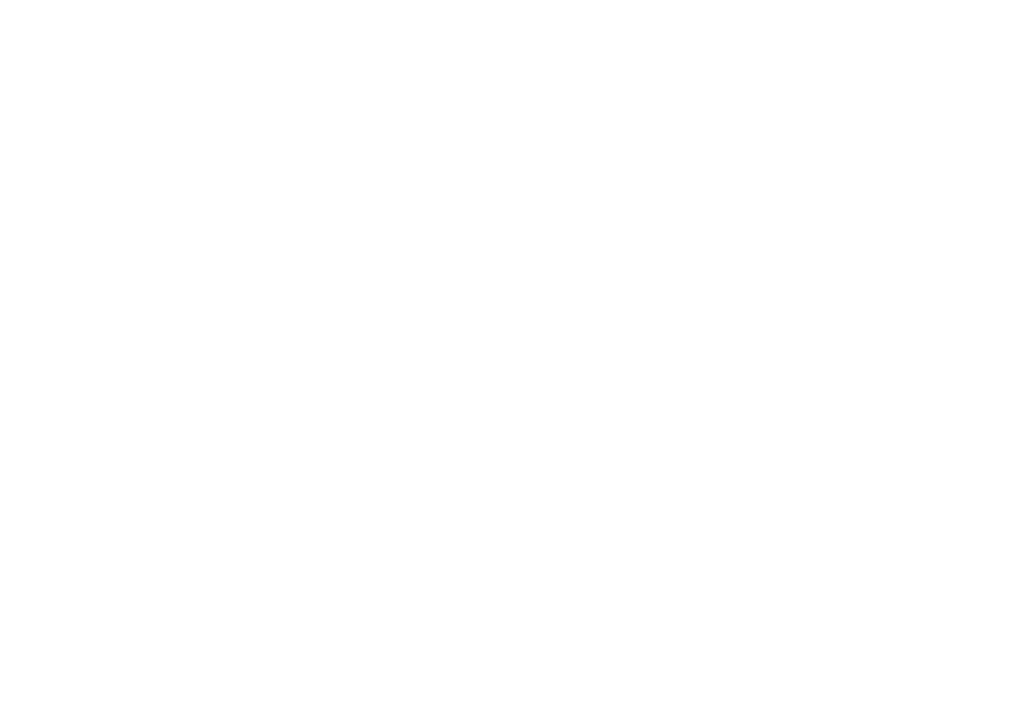
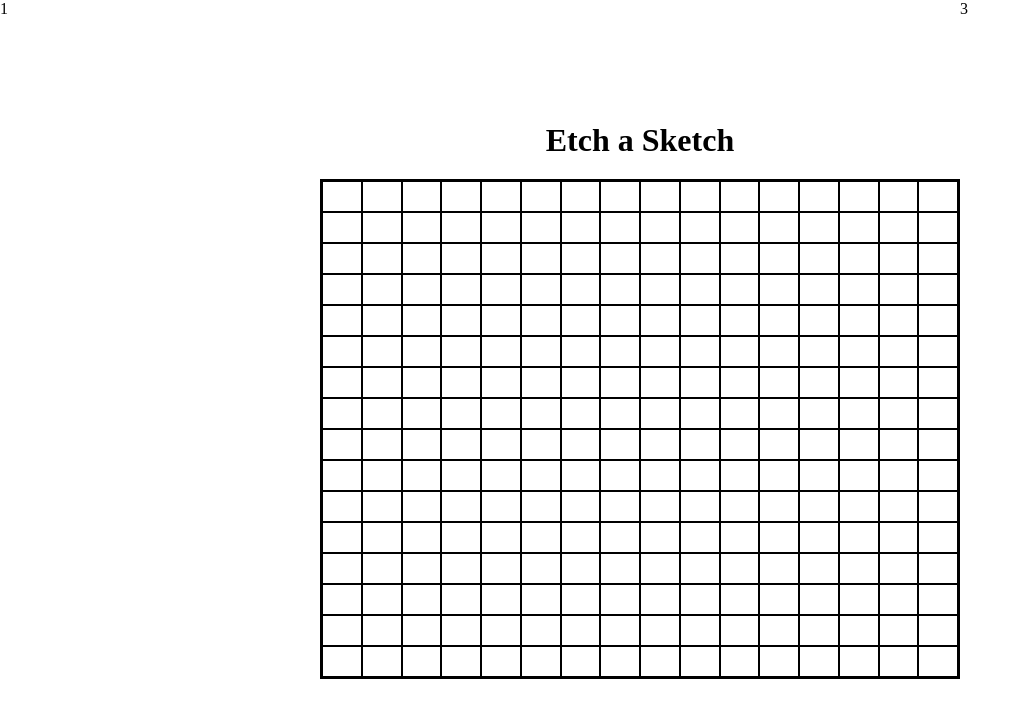
Before and after one commit to amitnit91/etch-a-sketch, a plain HTML site: page index.html in a window 1280 px wide. Shown: the whole page, without its empty margins (0-1028 px from the left). Drawn offline with Linux system fonts and the light colour scheme.

Commit message:
put grid in index and script file and tyested for fixed size window

```diff
--- a/index.html
+++ b/index.html
@@ -7,8 +7,16 @@
     <link rel="stylesheet" href="style.css">
 </head>
 <body>
-    <div id="container"></div>
-
+    <div id="main-container">
+        <div id="first">1</div>
+        <div id="second">
+            <h1>Etch a Sketch</h1>
+            <div id="grid-box">
+                <div id="container"></div>
+            </div>
+        </div>
+        <div id="third">3</div>
+    </div>
 
 
     <script src="script.js"></script>
--- a/script.js
+++ b/script.js
@@ -1,5 +1,43 @@
-function createDiv(){
-    const div=document.createElement('div');
-    div.style.border='1px solid black';
-    div.setAttribute('class','square');
-}
+grid();
+
+        function grid(gridSize=16){
+            const container=document.querySelector('#container');
+            let row=gridSize;
+            let col=gridSize;
+            for(let i=1;i<=row;i++){
+                const div=document.createElement('div');
+                div.setAttribute('class','row');
+                for(let j=1;j<=col;j++){
+                    const box=document.createElement('div');
+                    box.setAttribute('class','col');
+                    // box.textContent=j;
+                    box.addEventListener('mouseenter',changeColor);
+                    div.appendChild(box);
+
+                }
+                container.appendChild(div);
+
+
+            }
+        }
+        function changeColor(event){
+            let randomColor='#'+Math.floor(Math.random()*0xFFFFFF).toString(16).padStart(6,0).toUpperCase();
+            event.target.style.backgroundColor=randomColor;
+        }
+
+        function input(){
+            let rowNo=prompt('enter grid row number');
+            rowNo=parseInt(rowNo);
+            if(rowNo>100){
+                alert('enter less than 100 number');
+            }
+            else{
+
+                const container=document.querySelectorAll('.row');
+                for(i=0;i<container.length;i++){
+                    container[i].remove();
+                }
+
+                grid(rowNo);
+            }
+        }
--- a/style.css
+++ b/style.css
@@ -2,8 +2,11 @@
     margin: 0px;
     padding: 0px;
 }
-#container{
+/* #container{
     display: flex;
+    background-color: brown;
+    height: 500px;
+    width: 100%;
 
 }
 .row{
@@ -11,9 +14,9 @@
 }
 .col{
     background-color: white;
-    /* border: 1px solid black; */
+    border: 1px solid black;
 
-    aspect-ratio: 1/1;
+      aspect-ratio: 1/1;
 }
 .red-color{
     background-color: red;
@@ -28,4 +31,56 @@
 }
 #btn-container{
     text-align: center;
+} */
+
+/* css for screen structure --diving the screen */
+
+
+#main-container{
+
+    display: flex;
+    width: 100%;
+    height: 100vh;
+
 }
+#first{
+    flex: 25%;
+
+}
+#second{
+flex: 50%;
+display: flex;
+flex-direction: column;
+justify-content: center;
+align-items: center;
+}
+#third{
+    flex: 25%;
+}
+#grid-box{
+    height: 500px;
+    width: 100%;
+    border: 2px solid black;
+    box-sizing: border-box;
+}
+h1{
+    padding-bottom: 20px;
+}
+
+
+#container{
+    display: flex;
+    height: 100%;
+    width: 100%;
+
+}
+.row{
+    flex: 1;
+    display: flex;
+    flex-direction: column;
+}
+.col{
+    background-color: white;
+    border: 1px solid black;
+    flex:1;
+}
```
Also changed, not shown: test.html (+3 -3 lines).
